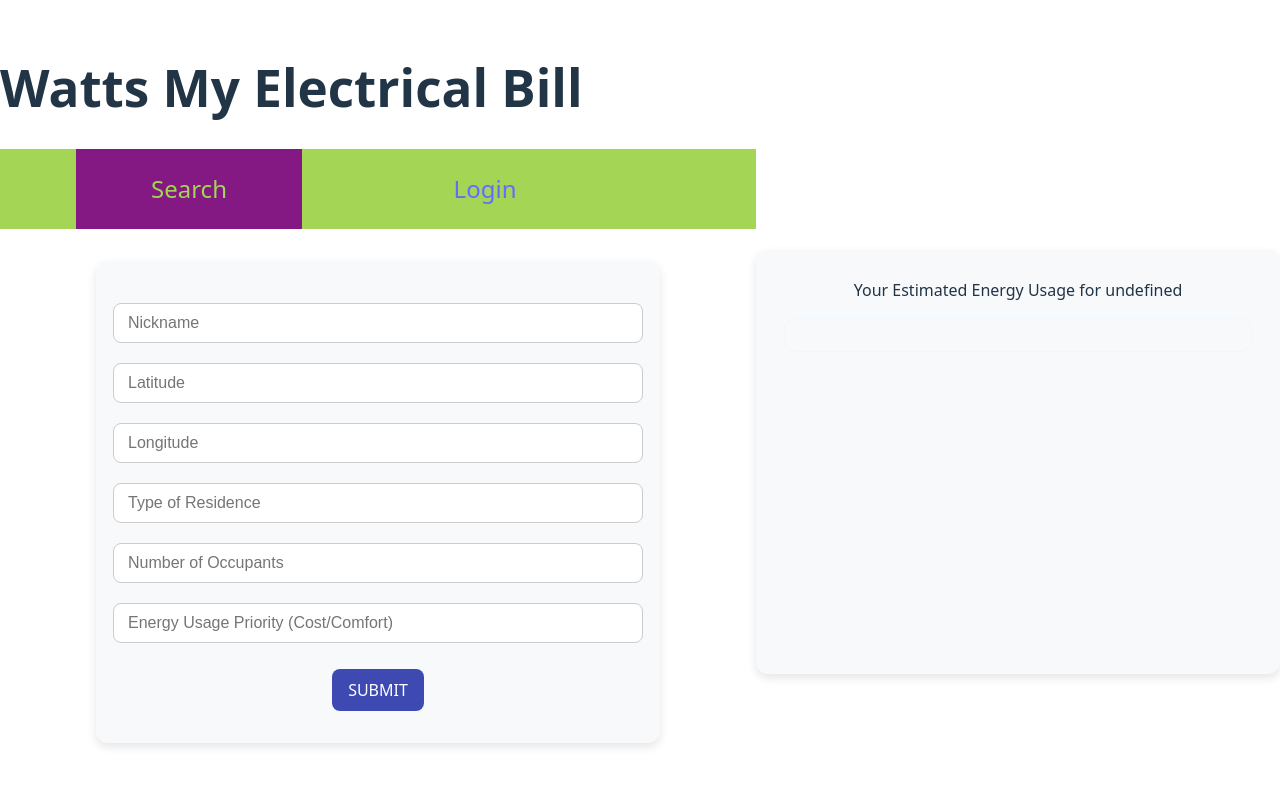
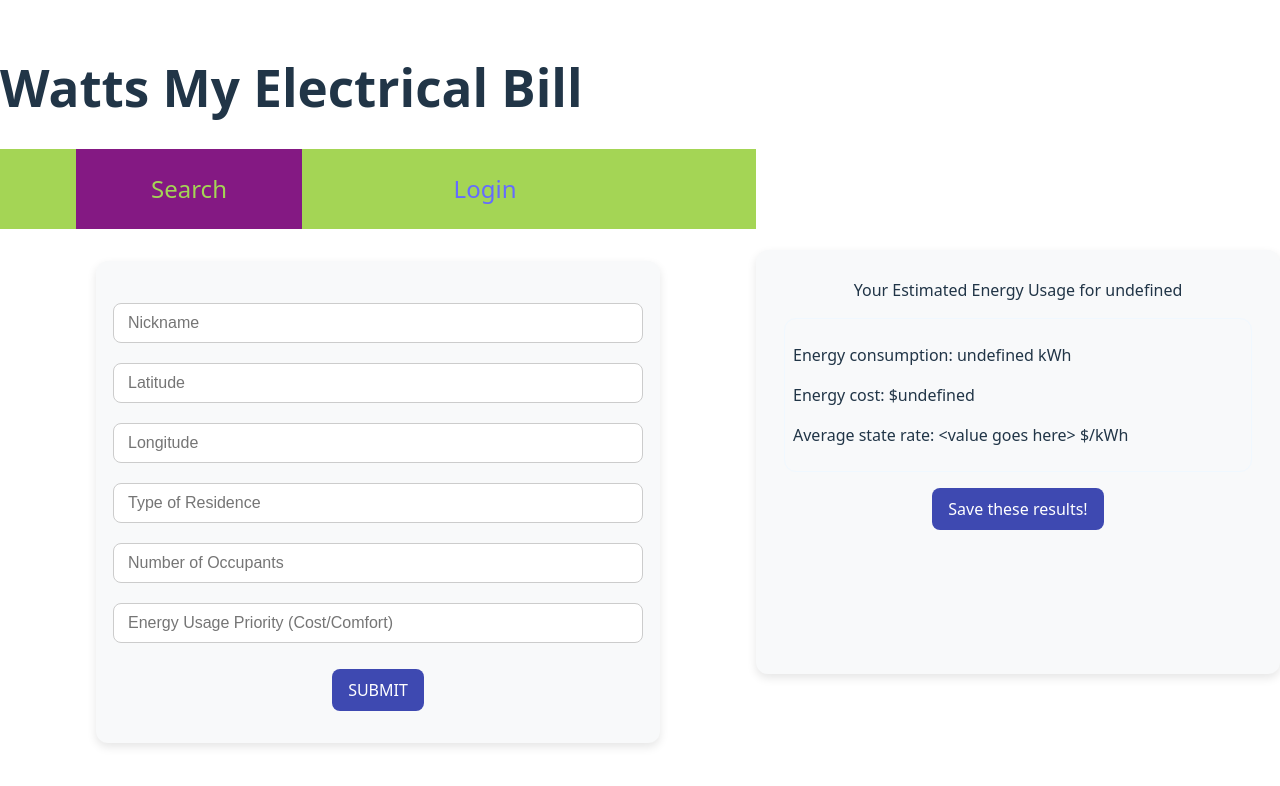
Before and after one commit to mkendall42/Watts-My-Electricity-Bill-FE-updates, a React (Vite) app: page / in a window 1280 px wide. Shown: the top 786 px of the page. Built offline with nearby package versions, Linux system fonts and the light colour scheme.

Commit message:
Add placeholders and new structure for results, save button

```diff
--- a/src/ResultsContainer/ResultsContainer.jsx
+++ b/src/ResultsContainer/ResultsContainer.jsx
@@ -1,17 +1,31 @@
 import './ResultsContainer.css';
 import useState from 'react';
 
+//Need to add the "Save these results" button.  Should it live with this container, or outside of it?  (Kinda a matter of bookkeeping, but might need to nest a container)
+//Later: will also want to list average utility rates for the state - will make BE call to get this info (either its own controller, or another action from UtilitiesController)
+//For now: button will reside within this container (hopefully can format it to put it in the right place)
+
 const ResultsContainer = ({ results }) => {
-		let nickname = results.nickname
-		let nameAndLocation = `Your Estimated Energy Usage for ${nickname}`
+
+    // debugger
+
+    let nickname = results.nickname
+    let nameAndLocation = `Your Estimated Energy Usage for ${nickname}`
+
+    //Ensure proper display if erroneous / incopmlete results
+    if (results === null || results.status === 422) {
+        nameAndLocation = "Error and/or nothing searched for yet (placeholder)"
+    }
 
     return (
         <section className='results-window'>
             <p>{nameAndLocation}</p>
-                <section className='values'>
-                    <p className='results'>{ results.cost }</p>
-                    <p className='results'>{ results.energy_consumption }</p>
-                </section>
+            <section className='values'>
+                <p className='results'>{ `Energy consumption: ${results.cost} kWh` }</p>
+                <p className='results'>{ `Energy cost: $${results.energy_consumption}` }</p>
+                <p className='results'>{ "Average state rate: <value goes here> $/kWh" }</p>
+            </section>
+            <button>Save these results!</button>
         </section>
     )
 }
```
